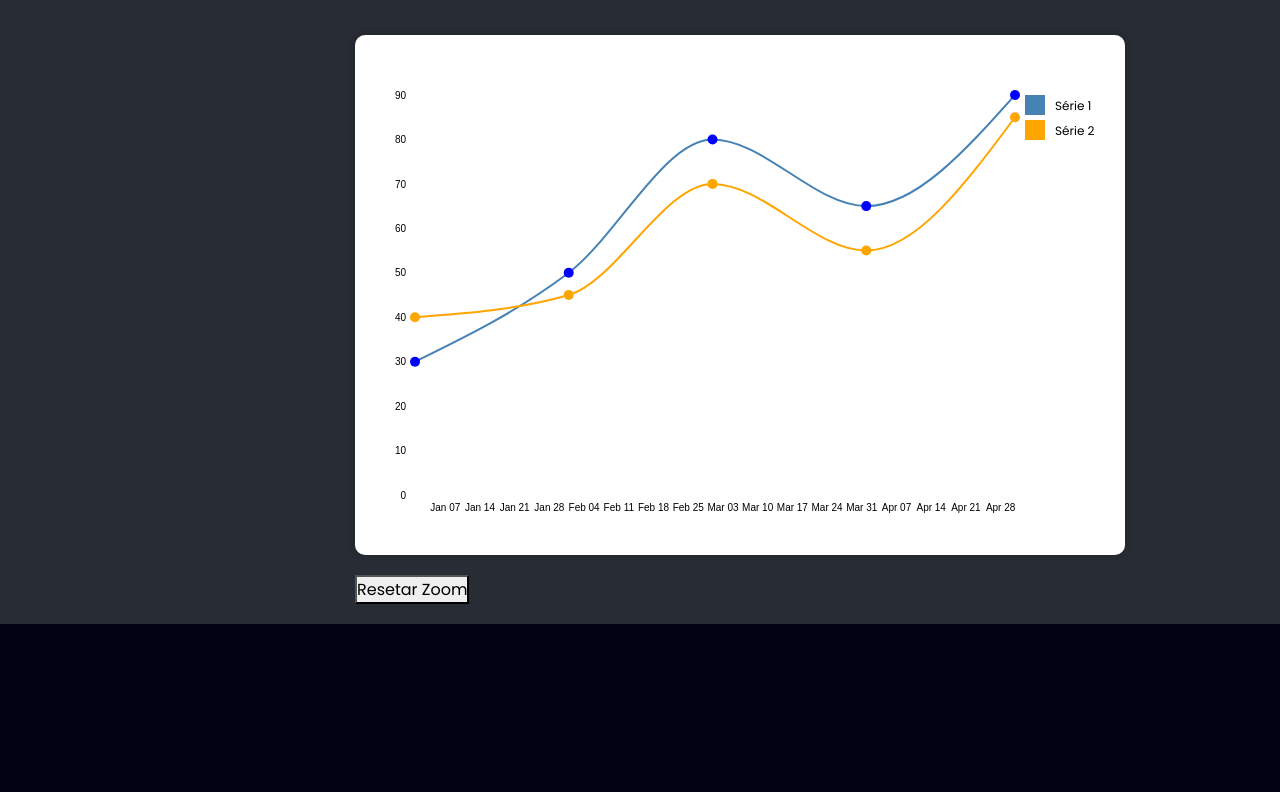
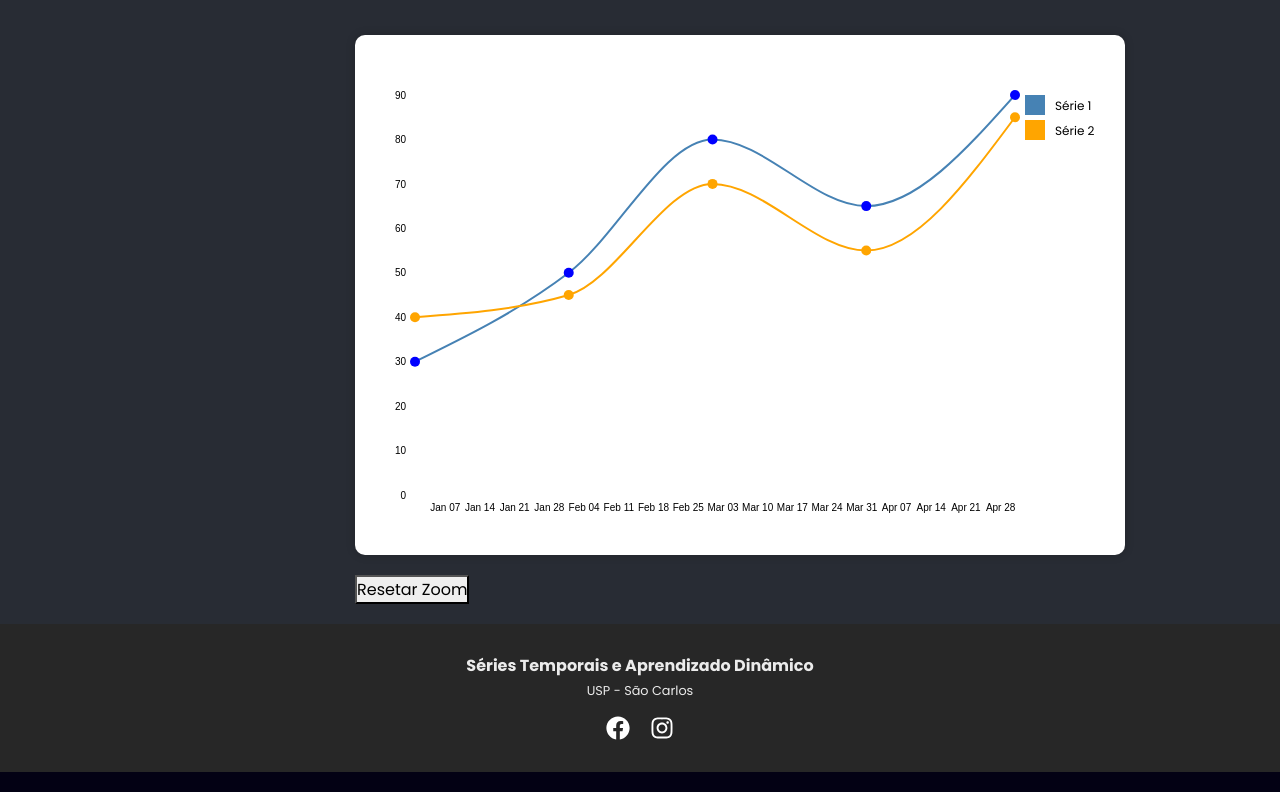
Before and after one commit to JeanCassiano/series-temporais, a React (Create React App) app: page /Analysis in a window 1280 px wide. Shown: the part 917-1709 px from the top of the page. Before the commit the page ends 1561 px from the top, so only its background shows below. Built offline with nearby package versions, Linux system fonts and the light colour scheme.

Commit message:
add footer

```diff
--- a/src/pages/Analysis/index.tsx
+++ b/src/pages/Analysis/index.tsx
@@ -3,7 +3,7 @@ import * as d3 from "d3";
 import { Container } from "./styles.tsx";
 import Header from "../../components/Header/index.tsx";
 import Navbar from "../../components/Navbar/index.tsx";
-
+import Footer from "../../components/Footer/index.tsx";
 const Analysis: React.FC = () => {
   const [selectedSeries, setSelectedSeries] = useState<string[]>([
     "Série 1",
@@ -247,6 +247,7 @@ const Analysis: React.FC = () => {
           Resetar Zoom
         </button>
       </div>
+      <Footer/>
     </Container>
   );
 };
```
